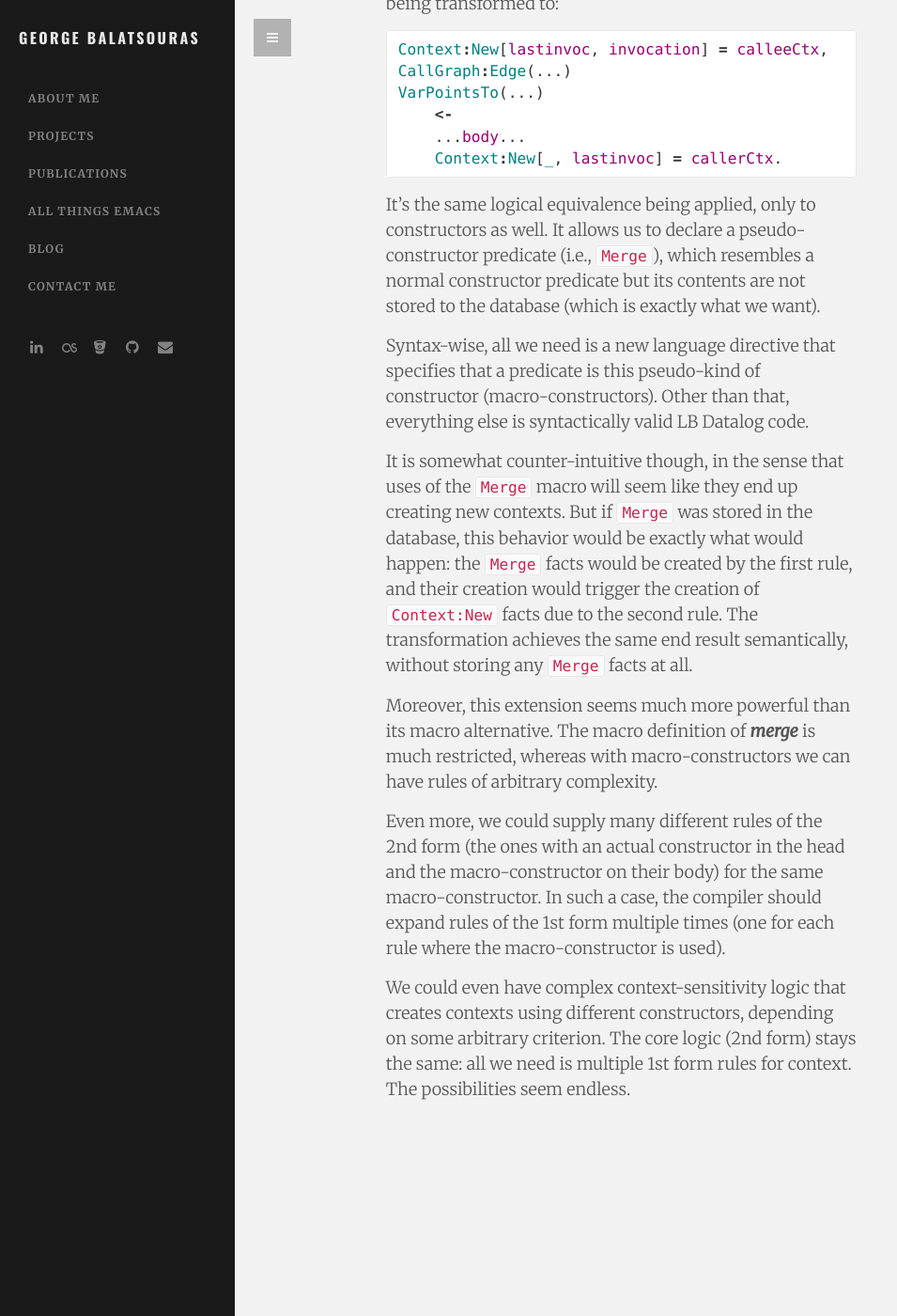
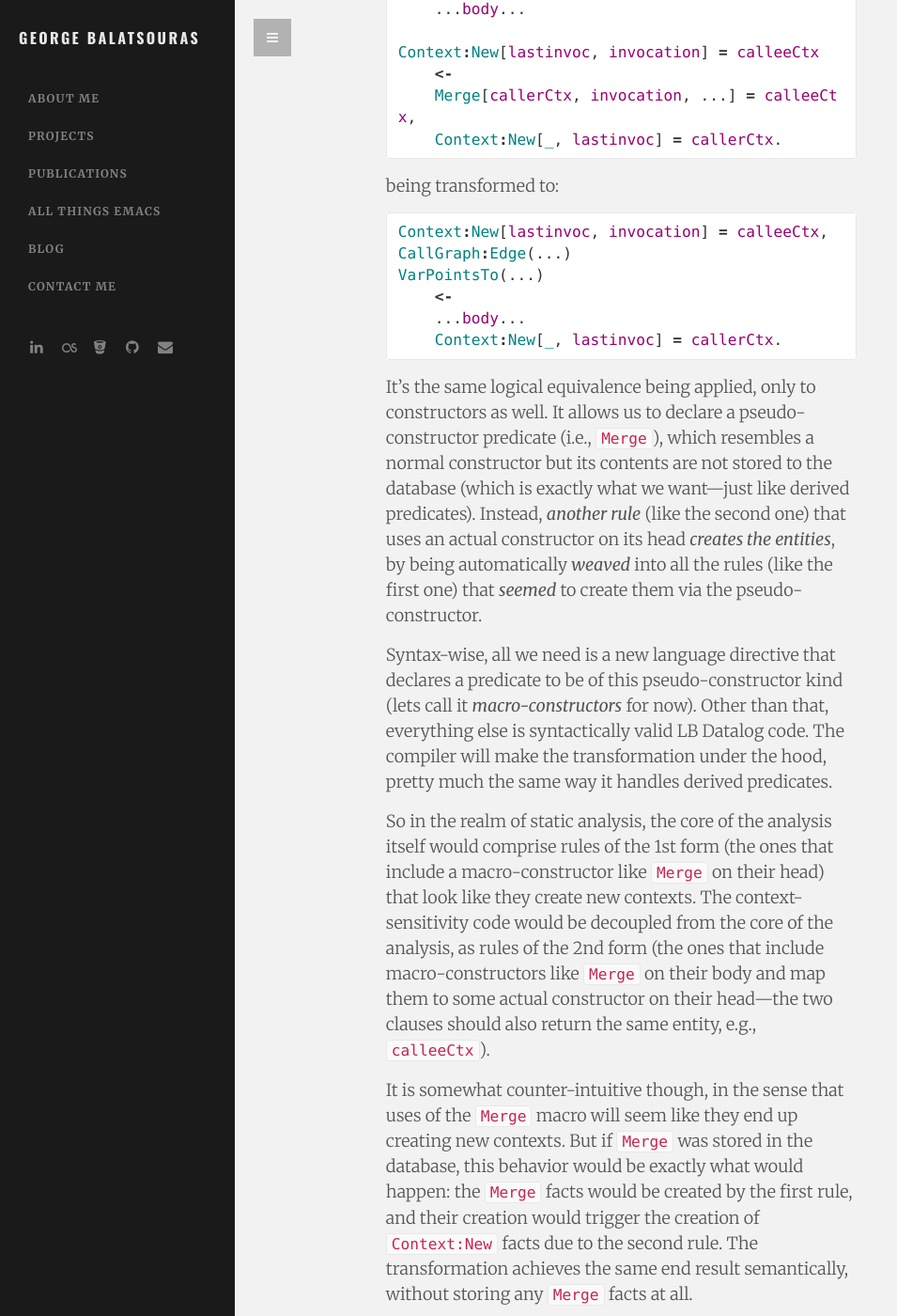
Before and after one commit to gbalats/gbalats.github.io, a Jekyll site: the page built from _posts/2016-10-24-macro-constructors.md, in a window 1280 px wide and 1400 px high, scrolled down 10523 px. Shown: the whole window at 94% size, without its empty margins (0-955 px from the left). Built offline with Jekyll 4.4.1, drawn with Linux system fonts in a browser that asks for light colours; comment, search, counter and statistics services are not loaded; some of the changed text lies outside the part shown.

Commit message:
More text on macro-constructors

````diff
--- a/_posts/2016-10-24-macro-constructors.md
+++ b/_posts/2016-10-24-macro-constructors.md
@@ -327,7 +327,7 @@
 some compile error, over and over again.
 
 
-### Macro-Constructor Predicates
+### Derived Predicates
 
 There is another feature of LB Datalog that is relevant here. That is,
 *derived predicates*. When a predicate is declared to be derived, then
@@ -362,40 +362,42 @@
 since a constructor creates a new entity. It would serve no purpose if
 we did not store it to the database.
 
-Semantically, what the compiler does here is that it performs a logical
-equivalence. In propositional logic:
+### Beyond Derived Predicates: Macro-Constructors
+
+Semantically, what the compiler does in the case of derived predicates
+is that it performs a logical equivalence. In propositional logic:
 
 ```
-a <= b
-c <= a /\ d
+d <= b
+a <= d /\ c
 ```
 
 to
 
 ```
-c <= a /\ d <= b /\ d
-c <= b /\ d
+a <= d /\ c <= b /\ c
+a <= b /\ c
 ```
 
-where `a` corresponds to the derived predicate, and is eventually
+where `d` corresponds to the derived predicate, and is eventually
 eliminated. This is only one of the possible logical equivalences that
 could be exploited by the Datalog compiler. The following is a
-generilization, just as valid:
+generalization, just as valid:
 
 ```
-a /\ x <= b
-c <= a /\ d
+d /\ x <= b
+a <= d /\ c
 ```
 
 to
 
 ```
-c /\ x <= a /\ x /\ d <= b /\ d
-c /\ x <= b /\ d
+a /\ x <= d /\ x /\ c <= b /\ c
+a /\ x <= b /\ c
 ```
 
 
-Now imagine that `a` corresponds to the **_merge_** predicate and `c`
+Now imagine that `d` corresponds to the **_merge_** predicate and `a`
 to the actual constructor. How is this so different from:
 
 ```prolog
@@ -423,15 +425,29 @@
 ```
 
 It's the same logical equivalence being applied, only to constructors
-as well. It allows us to declare a pseudo-constructor predicate
-(i.e., `Merge`), which resembles a normal constructor predicate but
-its contents are not stored to the database (which is exactly what we
-want).
+as well. It allows us to declare a pseudo-constructor predicate (i.e.,
+`Merge`), which resembles a normal constructor but its contents are
+not stored to the database (which is exactly what we want---just like
+derived predicates). Instead, *another rule* (like the second one)
+that uses an actual constructor on its head *creates the entities*, by
+being automatically *weaved* into all the rules (like the first one)
+that *seemed* to create them via the pseudo-constructor.
 
-Syntax-wise, all we need is a new language directive that specifies
-that a predicate is this pseudo-kind of constructor
-(macro-constructors). Other than that, everything else is
-syntactically valid LB Datalog code.
+Syntax-wise, all we need is a new language directive that declares a
+predicate to be of this pseudo-constructor kind (lets call it
+*macro-constructors* for now). Other than that, everything else is
+syntactically valid LB Datalog code. The compiler will make the
+transformation under the hood, pretty much the same way it handles
+derived predicates.
+
+So in the realm of static analysis, the core of the analysis itself
+would comprise rules of the 1st form (the ones that include a
+macro-constructor like `Merge` on their head) that look like they
+create new contexts. The context-sensitivity code would be decoupled
+from the core of the analysis, as rules of the 2nd form (the ones that
+include macro-constructors like `Merge` on their body and map them to
+some actual constructor on their head---the two clauses should also
+return the same entity, e.g., `calleeCtx`).
 
 It is somewhat counter-intuitive though, in the sense that uses of the
 `Merge` macro will seem like they end up creating new contexts. But if
@@ -441,21 +457,78 @@
 facts due to the second rule. The transformation achieves the same end
 result semantically, without storing any `Merge` facts at all.
 
-Moreover, this extension seems much more powerful than its macro
-alternative. The macro definition of **_merge_** is much restricted,
-whereas with macro-constructors we can have rules of arbitrary
-complexity.
 
-Even more, we could supply many different rules of the 2nd form (the
-ones with an actual constructor in the head and the macro-constructor
-on their body) for the same macro-constructor. In such a case, the
-compiler should expand rules of the 1st form multiple times (one for
-each rule where the macro-constructor is used).
+### More Contexts
+
+By having decoupled the core analysis logic, it is very easy to create
+a new context-sensitivity variant, using macro-constructors.
+
+For *2 call-site sensitivity + 1 heap context*, here's all we need:
+
+```prolog
+Context(ctx) -> .
+HeapContext(hctx) -> .
+
+Context:New[invoc1, invoc2] = ctx ->
+   Instruction(invoc1), Instruction(invoc2), Context(ctx).
+
+HeapContext:New[invoc] = hctx ->
+   Instruction(invoc), HeapContext(hctx).
+
+lang:constructor(`Context:New).
+lang:constructor(`HeapContext:New).
+
+Context:New[lastinvoc, invocation] = calleeCtx <-
+    Merge[callerCtx, invocation, _, _] = calleeCtx,
+    Context:New[_, lastinvoc] = callerCtx.
+
+HeapContext:New[lastinvoc] = hctx <-
+    Record[ctx, _] = hctx,
+    Context:New[_, lastinvoc] = ctx.
+```
+
+For *2 object sensitivity + 2 heap context*:
+
+```prolog
+Context(ctx) -> .
+HeapContext(hctx) -> .
+
+Context:New[heap1, heap2] = ctx ->
+   HeapAllocation(heap1), HeapAllocation(heap2), Context(ctx).
+
+HeapContext:New[heap1, heap2] = hctx ->
+   HeapAllocation(heap1), HeapAllocation(heap2), HeapContext(hctx).
+
+lang:constructor(`Context:New).
+lang:constructor(`HeapContext:New).
+
+Context:New[lastheap, heap] = calleeCtx <-
+    Merge[_, _, hctx, heap] = calleeCtx,
+    HeapContext:New[_, lastheap] = hctx.
+
+HeapContext:New[heap1, heap2] = hctx <-
+    Record[ctx, _] = hctx,
+    Context:New[heap1, heap2] = ctx.
+```
+
+There is more to macro-constructors than just elegantly expressing
+all the existing [Doop][] contexts.  The macro definition of
+**_merge_** is much restricted, whereas with macro-constructors we can
+have rules of arbitrary complexity.
+
+We could, for instance, supply many different 2nd form (macro-in-body)
+rules for the same macro-constructor. In such a case, the compiler
+should expand rules of the 1st form (macro-in-head) multiple times
+(one for each relevant macro-in-body rule of the given
+macro-constructor).
 
 We could even have complex context-sensitivity logic that creates
 contexts using different constructors, depending on some arbitrary
-criterion. The core logic (2nd form) stays the same: all we need is
-multiple 1st form rules for context. The possibilities seem endless.
+criterion. The core logic (2nd form, macro-in-head rules) stays the
+same: all we need is to supply multiple 1st form macro-in-body rules
+that use different constructors in their head, to create context. The
+possibilities seem endless.
+
 
 
 <!-- References and links -->
````
Also changed, not shown: other parts of _posts/2016-10-24-macro-constructors.md (+2 -2 lines).
